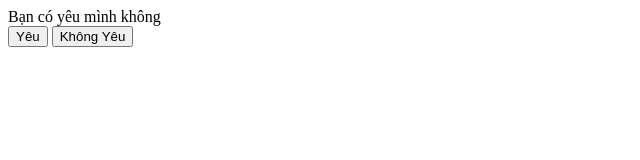
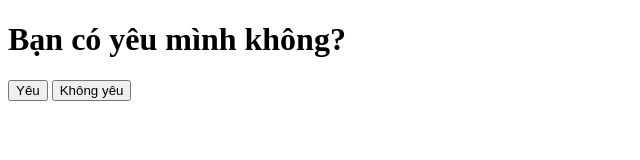
Before and after one commit to Hunghoccode/vuivui, a plain HTML site: page index.html in a window 1280 px wide. Shown: the whole page, without its empty margins (0-640 px from the left). Drawn offline with Linux system fonts and the light colour scheme.

Commit message:
index.html

```diff
--- a/index.html
+++ b/index.html
@@ -1,7 +1,16 @@
-<div class='box-love'>
-   <span>Bạn có yêu mình không</span>
-  <div class='box'>
-  <button id="love">Yêu</button>
-   <button  id="no-love">Không Yêu</button>
-</div>
-</div>
+<!DOCTYPE html>
+<html lang="vi">
+<head>
+  <meta charset="UTF-8">
+  <title>Troll Crush AHIHI</title>
+  <link rel="stylesheet" href="styles.css">
+</head>
+<body>
+  <div class="container">
+    <h1>Bạn có yêu mình không?</h1>
+    <button id="love">Yêu</button>
+    <button id="no-love">Không yêu</button>
+  </div>
+  <script src="script.js"></script>
+</body>
+</html>
```
